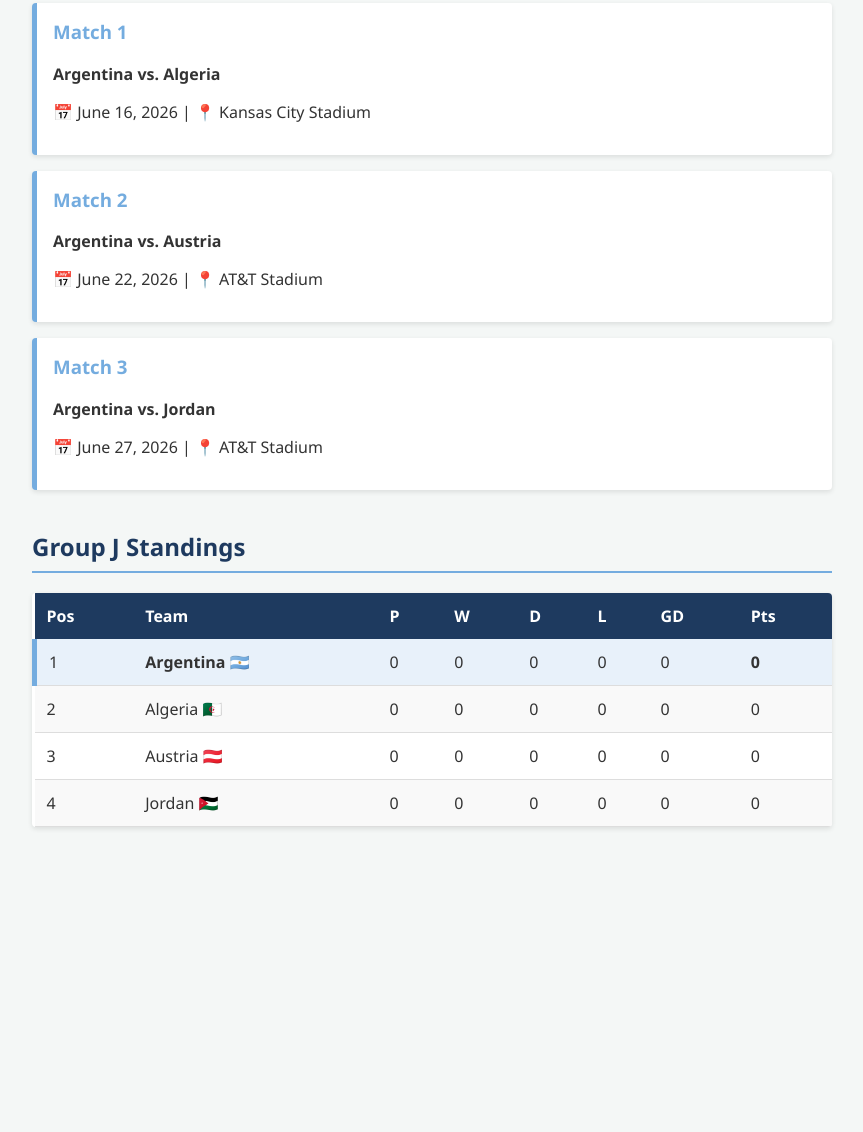
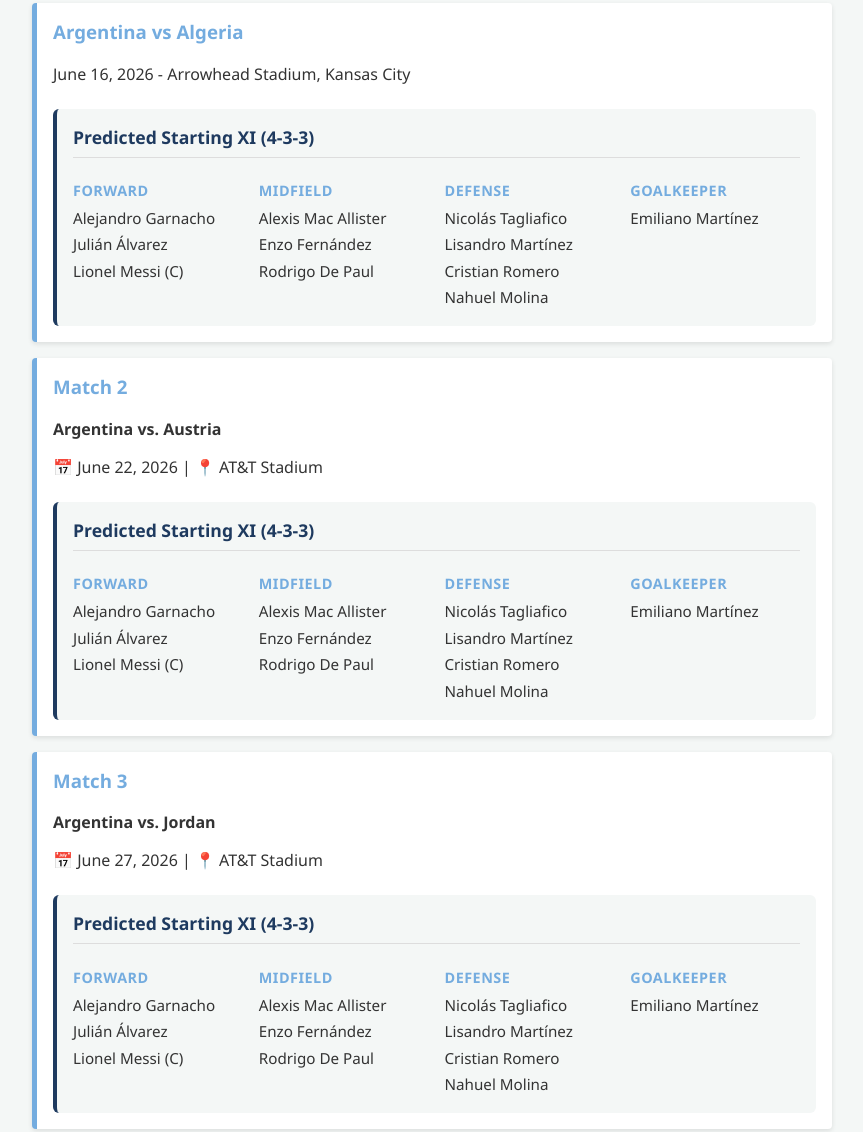
Before and after one commit to AbrilGerenschtein/argentina-worldcup-dashboard, a plain HTML site: page index.html in a window 1280 px wide. Shown: the part 273-1405 px from the top of the page, without its empty margins (208-1071 px from the left). Before the commit the page ends 1132 px from the top, so only its background shows below. Drawn offline with Linux system fonts and the light colour scheme.

Commit message:
Add starting lineups section for match fixtures

```diff
--- a/index.html
+++ b/index.html
@@ -9,7 +9,7 @@
 <body>
 
     <header>
-        <h1>Vamos Argentina! 🇦🇷</h1>
+        <h1>Vamos Argentina!! 🇦🇷</h1>
         <p>Road to the World Cup - Group J Dashboard</p>
     </header>
 
@@ -19,21 +19,129 @@
             <h2>Group J Fixtures</h2>
 
             <div class="match-card">
-                <h3>Match 1</h3>
-                <p><strong>Argentina vs. Algeria</strong></p>
-                <p>📅 June 16, 2026 | 📍 Kansas City Stadium</p>
+    <h3>Argentina vs Algeria</h3>
+    <p class="match-date">June 16, 2026 - Arrowhead Stadium, Kansas City</p>
+
+    <div class="lineup-container">
+        <h4>Predicted Starting XI (4-3-3)</h4>
+        <div class="lineup-grid">
+            <div class="position-group">
+                <h5>Forward</h5>
+                <ul>
+                    <li>Alejandro Garnacho</li>
+                    <li>Julián Álvarez</li>
+                    <li>Lionel Messi (C)</li>
+                </ul>
             </div>
+            <div class="position-group">
+                <h5>Midfield</h5>
+                <ul>
+                    <li>Alexis Mac Allister</li>
+                    <li>Enzo Fernández</li>
+                    <li>Rodrigo De Paul</li>
+                </ul>
+            </div>
+            <div class="position-group">
+                <h5>Defense</h5>
+                <ul>
+                    <li>Nicolás Tagliafico</li>
+                    <li>Lisandro Martínez</li>
+                    <li>Cristian Romero</li>
+                    <li>Nahuel Molina</li>
+                </ul>
+            </div>
+            <div class="position-group">
+                <h5>Goalkeeper</h5>
+                <ul>
+                    <li>Emiliano Martínez</li>
+                </ul>
+            </div>
+        </div>
+    </div>
+</div>
 
             <div class="match-card">
                 <h3>Match 2</h3>
                 <p><strong>Argentina vs. Austria</strong></p>
                 <p>📅 June 22, 2026 | 📍 AT&T Stadium</p>
+                <div class="lineup-container">
+        <h4>Predicted Starting XI (4-3-3)</h4>
+        <div class="lineup-grid">
+            <div class="position-group">
+                <h5>Forward</h5>
+                <ul>
+                    <li>Alejandro Garnacho</li>
+                    <li>Julián Álvarez</li>
+                    <li>Lionel Messi (C)</li>
+                </ul>
+            </div>
+            <div class="position-group">
+                <h5>Midfield</h5>
+                <ul>
+                    <li>Alexis Mac Allister</li>
+                    <li>Enzo Fernández</li>
+                    <li>Rodrigo De Paul</li>
+                </ul>
+            </div>
+            <div class="position-group">
+                <h5>Defense</h5>
+                <ul>
+                    <li>Nicolás Tagliafico</li>
+                    <li>Lisandro Martínez</li>
+                    <li>Cristian Romero</li>
+                    <li>Nahuel Molina</li>
+                </ul>
+            </div>
+            <div class="position-group">
+                <h5>Goalkeeper</h5>
+                <ul>
+                    <li>Emiliano Martínez</li>
+                </ul>
+            </div>
+        </div>
+    </div>
             </div>
 
             <div class="match-card">
                 <h3>Match 3</h3>
                 <p><strong>Argentina vs. Jordan</strong></p>
                 <p>📅 June 27, 2026 | 📍 AT&T Stadium</p>
+                <div class="lineup-container">
+        <h4>Predicted Starting XI (4-3-3)</h4>
+        <div class="lineup-grid">
+            <div class="position-group">
+                <h5>Forward</h5>
+                <ul>
+                    <li>Alejandro Garnacho</li>
+                    <li>Julián Álvarez</li>
+                    <li>Lionel Messi (C)</li>
+                </ul>
+            </div>
+            <div class="position-group">
+                <h5>Midfield</h5>
+                <ul>
+                    <li>Alexis Mac Allister</li>
+                    <li>Enzo Fernández</li>
+                    <li>Rodrigo De Paul</li>
+                </ul>
+            </div>
+            <div class="position-group">
+                <h5>Defense</h5>
+                <ul>
+                    <li>Nicolás Tagliafico</li>
+                    <li>Lisandro Martínez</li>
+                    <li>Cristian Romero</li>
+                    <li>Nahuel Molina</li>
+                </ul>
+            </div>
+            <div class="position-group">
+                <h5>Goalkeeper</h5>
+                <ul>
+                    <li>Emiliano Martínez</li>
+                </ul>
+            </div>
+        </div>
+    </div>
             </div>
         </section>
 <section class="standings">
--- a/style.css
+++ b/style.css
@@ -88,3 +88,46 @@ h2 {
     background-color: #e8f1fa !important;
     border-left: 5px solid #74ACDF;
 }
+/* Lineup Styling */
+.lineup-container {
+    margin-top: 1.5rem;
+    background-color: #f4f7f6;
+    border-radius: 6px;
+    padding: 1rem;
+    border-left: 4px solid #1e3a5f;
+}
+
+.lineup-container h4 {
+    margin-top: 0;
+    color: #1e3a5f;
+    font-size: 1.1rem;
+    border-bottom: 1px solid #ddd;
+    padding-bottom: 0.5rem;
+}
+
+.lineup-grid {
+    display: grid;
+    grid-template-columns: repeat(auto-fit, minmax(120px, 1fr));
+    gap: 1rem;
+    margin-top: 1rem;
+}
+
+.position-group h5 {
+    margin: 0 0 0.3rem 0;
+    color: #74ACDF;
+    font-size: 0.9rem;
+    text-transform: uppercase;
+    letter-spacing: 0.5px;
+}
+
+.position-group ul {
+    list-style: none;
+    padding: 0;
+    margin: 0;
+}
+
+.position-group li {
+    font-size: 0.95rem;
+    padding: 0.2rem 0;
+    color: #333;
+}
```
